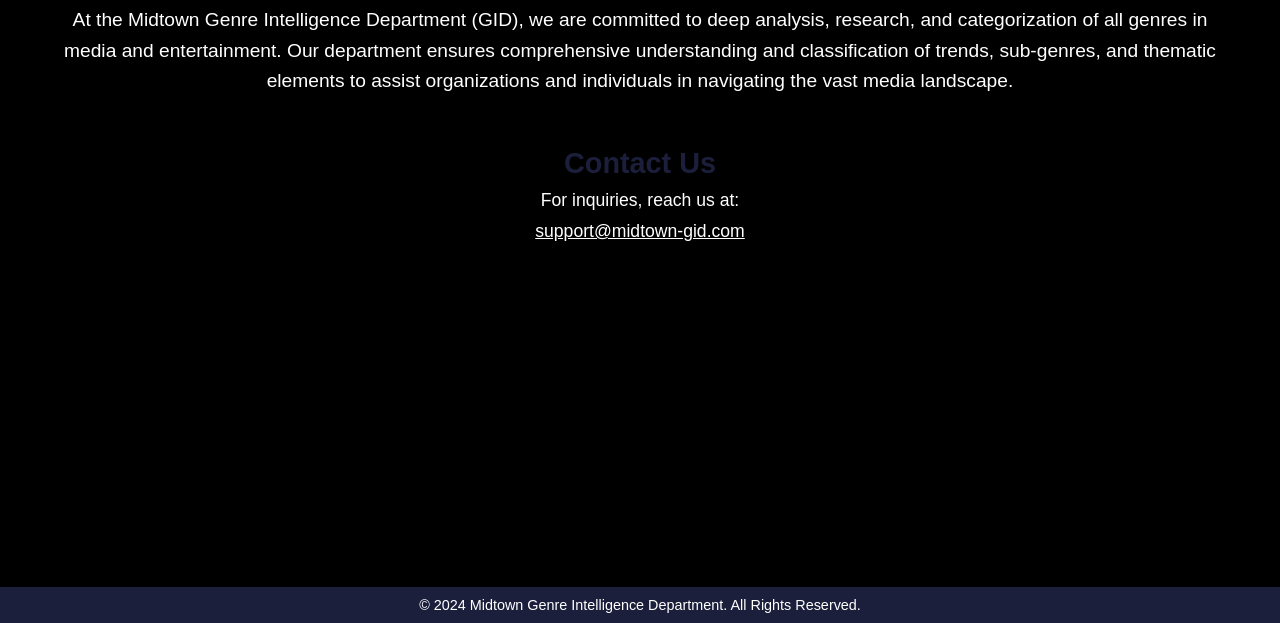
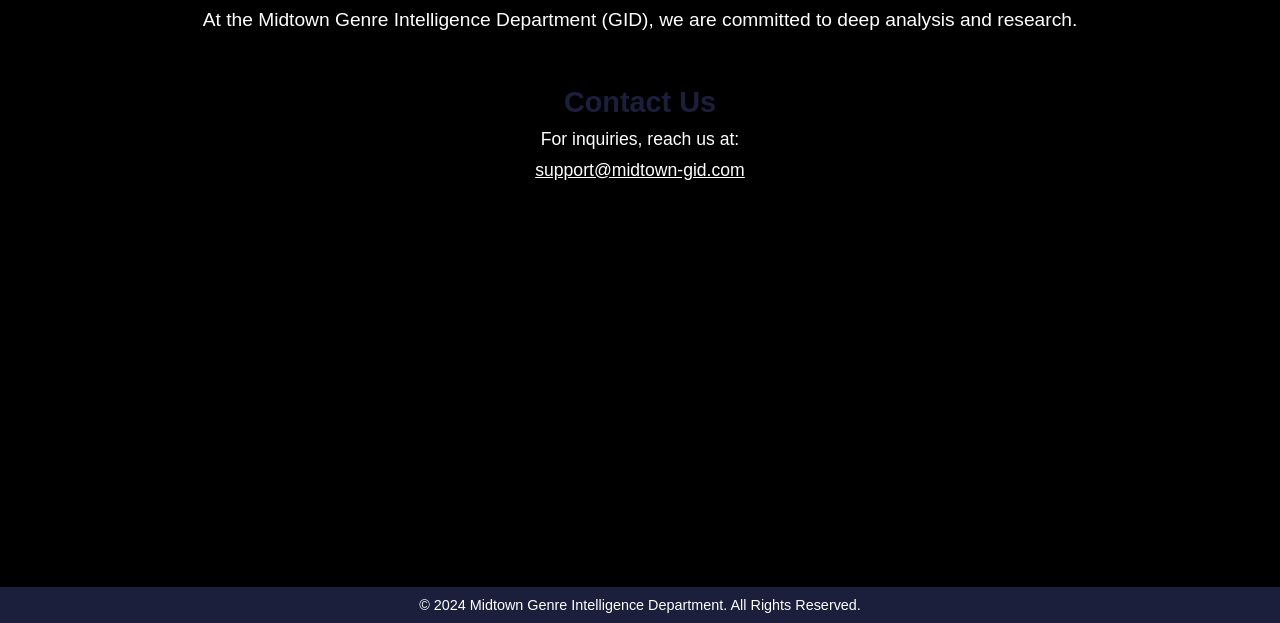
Before and after one commit to Crystal-Softworks/crystal-softworks.github.io, a plain HTML site: page index.html in a window 1280 px wide. Shown: the part 177-800 px from the top of the page. Drawn offline with Linux system fonts and the light colour scheme.

Commit message:
Update index.html

```diff
--- a/index.html
+++ b/index.html
@@ -82,7 +82,7 @@
 <section>
     <div class="mission">
         <h2>Our Mission</h2>
-        <p>At the Midtown Genre Intelligence Department (GID), we are committed to deep analysis, research, and categorization of all genres in media and entertainment. Our department ensures comprehensive understanding and classification of trends, sub-genres, and thematic elements to assist organizations and individuals in navigating the vast media landscape.</p>
+        <p>At the Midtown Genre Intelligence Department (GID), we are committed to deep analysis and research.</p>
     </div>
 
     <div class="contact">
```
